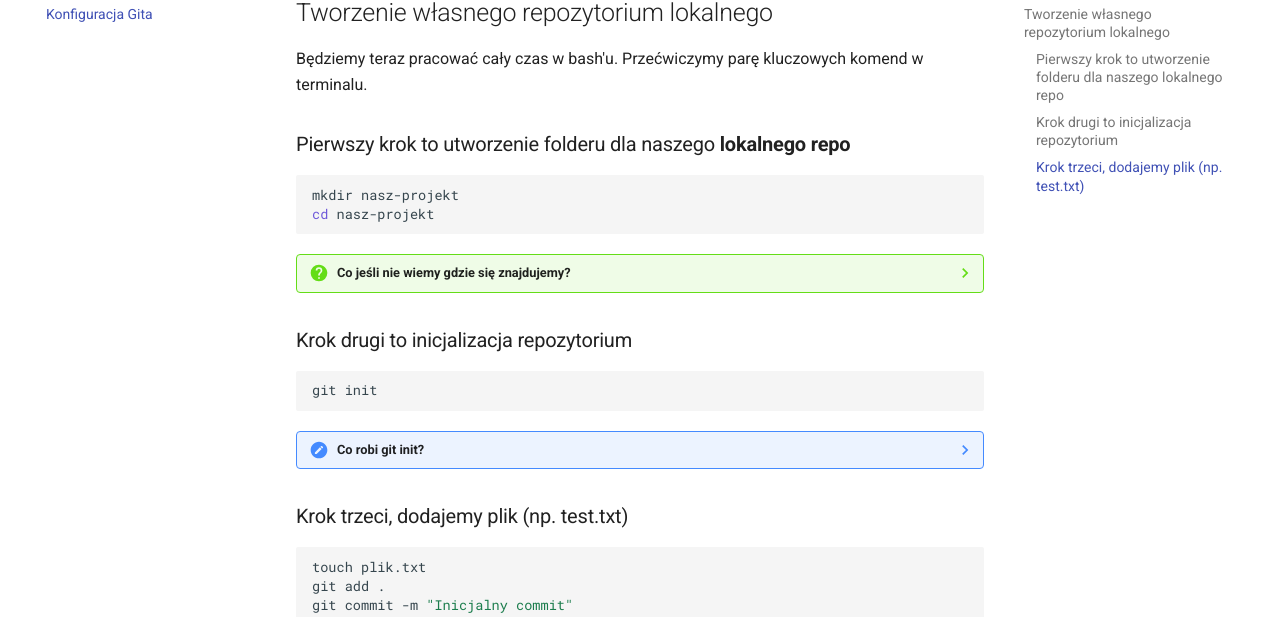
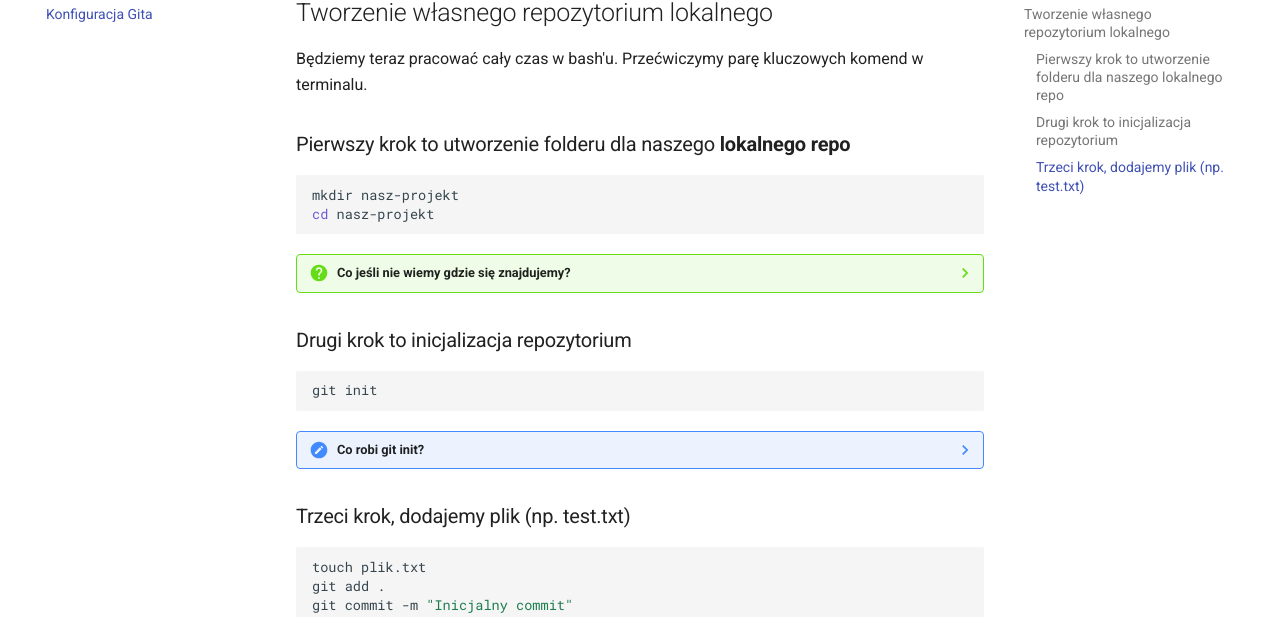
Before and after one commit to Snozlyy11/projekt-git-github-prod, an MkDocs documentation site: the page built from docs/praktyka/konfiguracja.md, in a window 1280 px wide and 900 px high, scrolled down 708 px. Shown: the part 148-765 px from the top of the window. Built offline with MkDocs 1.6.1 and Material for MkDocs 9.7.7, drawn with Linux system fonts in a browser that asks for light colours; comment, search, counter and statistics services are not loaded.

````diff
--- a/docs/praktyka/konfiguracja.md
+++ b/docs/praktyka/konfiguracja.md
@@ -44,7 +44,7 @@ cd nasz-projekt
 
     Jeśli mamy problem z odnaleziem się w plikach, z pomocą przychodzi nam komenda "ls" wyświelta ona drzewo plików w aktualnie znajdującym się folderze.
 
-### Krok drugi to inicjalizacja repozytorium
+### Drugi krok to inicjalizacja repozytorium
 
 ```bash
 git init
@@ -53,7 +53,7 @@ git init
 ???note "Co robi git init?"
     Utworzy to ukryty folder .git, który śledzi zmiany w naszym repozytorium.
 
-### Krok trzeci, dodajemy plik (np. test.txt)
+### Trzeci krok, dodajemy plik (np. test.txt)
 
 ```bash
 touch plik.txt
````
